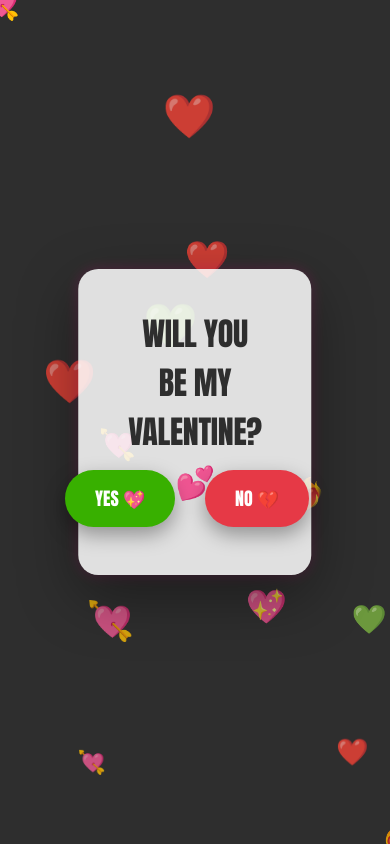
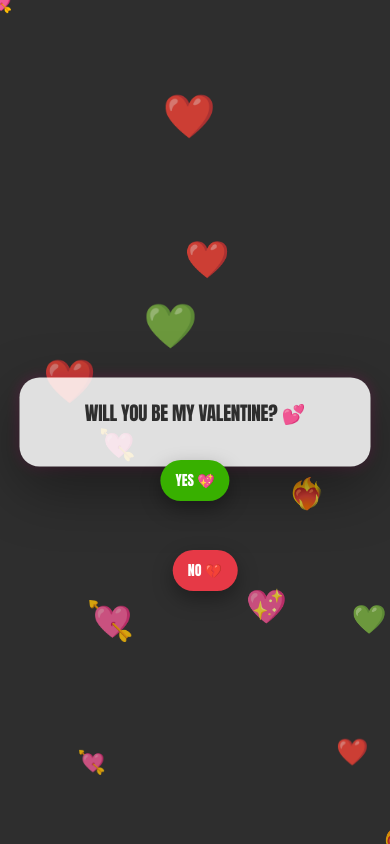
Before and after one commit to jvsanshu/bosslady, a plain HTML site: page index.html in a window 390 px wide. Drawn offline with Linux system fonts and the light colour scheme.

Commit message:
Update index.html

```diff
--- a/index.html
+++ b/index.html
@@ -123,6 +123,72 @@ button:hover {
   transform: translate(-50%, -50%);
   z-index: 99999;
 }
+
+/* --- Responsive tweaks --- */
+@media (max-width: 768px) {
+  .card {
+    width: 90%;
+    padding: 30px 20px;
+    font-size: 1.2rem;
+  }
+
+  h1 {
+    font-size: 1.5rem;
+    margin-bottom: 20px;
+  }
+
+  button {
+    padding: 12px 20px;
+    font-size: 16px;
+  }
+
+  #yes {
+    transform: translate(-50%, 30px); /* center better on small screens */
+  }
+
+  #no {
+    transform: translate(-50%, 80px);
+  }
+
+  #countdown {
+    font-size: 80px;
+  }
+
+  #message {
+    font-size: 28px;
+  }
+
+  #custom-cursor {
+    font-size: 24px;
+  }
+}
+
+@media (max-width: 480px) {
+  .card {
+    padding: 20px 15px;
+  }
+
+  h1 {
+    font-size: 1.2rem;
+  }
+
+  button {
+    padding: 10px 15px;
+    font-size: 14px;
+  }
+
+  #countdown {
+    font-size: 50px;
+  }
+
+  #message {
+    font-size: 22px;
+  }
+
+  #custom-cursor {
+    font-size: 20px;
+  }
+}
 </style>
 </head>
 <body>
@@ -156,8 +222,10 @@ function createHeart(){
 }
 const heartInterval=setInterval(createHeart,400);
 
-// ---------------- NO button dodge ----------------
+// ---------------- NO button dodge (desktop only) ----------------
 const noBtn=document.getElementById("no");
+
+if (!('ontouchstart' in window)) {
   let x = window.innerWidth/2 + 10;
   let y = window.innerHeight/2 + 48;
   let vx = 0, vy = 0;
@@ -188,6 +256,7 @@ document.addEventListener("mousemove", e=>{
     }
   });
   animate();
+}
 
 // ---------------- Sounds ----------------
 const heartbeat = new Audio("https://freesound.org/data/previews/426/426997_5121236-lq.mp3"); // heartbeat
@@ -223,7 +292,6 @@ function yesClicked(){
   yesBtn.style.display='none';
   document.body.style.background='#ff6b6b';
 
-  // Emoji explosion
   for(let i=0;i<100;i++){
     const c = document.createElement('div');
     c.textContent = heartEmojis[Math.floor(Math.random()*heartEmojis.length)];
@@ -282,7 +350,6 @@ noBtn.addEventListener("click", ()=>{
   let timer = 5;
   countdown.textContent = timer;
 
-  // -------- AUDIO --------
   const beepCtx = new (window.AudioContext || window.webkitAudioContext)();
 
   function beep(){
@@ -301,7 +368,6 @@ noBtn.addEventListener("click", ()=>{
     osc.stop(now + 0.2);
   }
 
-  // 🔊 FIRST BEEP — EXACTLY WHEN 5 APPEARS
   beep();
 
   const beepInterval = setInterval(beep, 1000);
```
Lines whose indentation alone changed are shown as unchanged.
